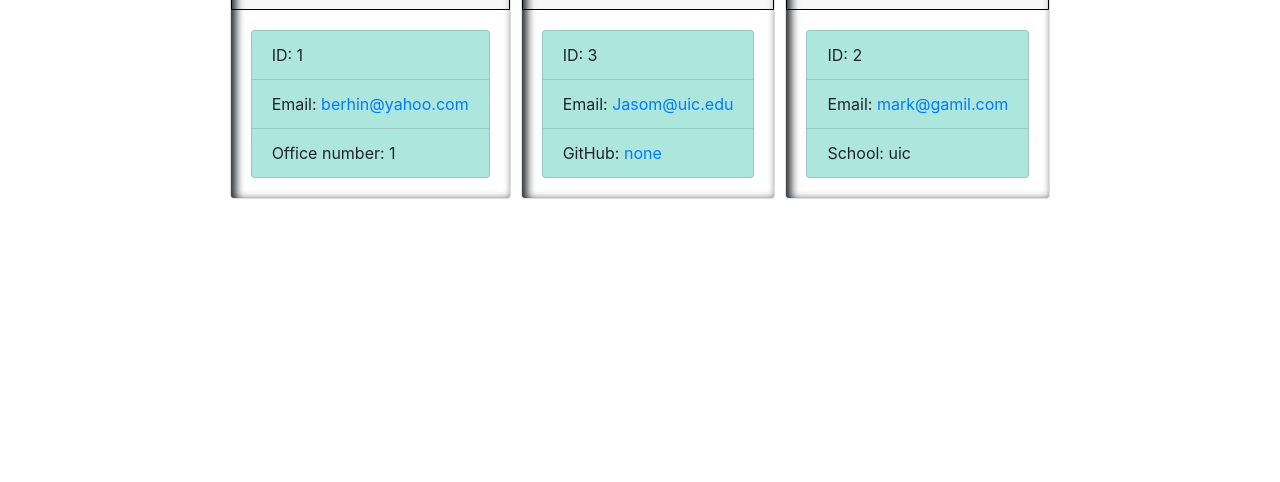
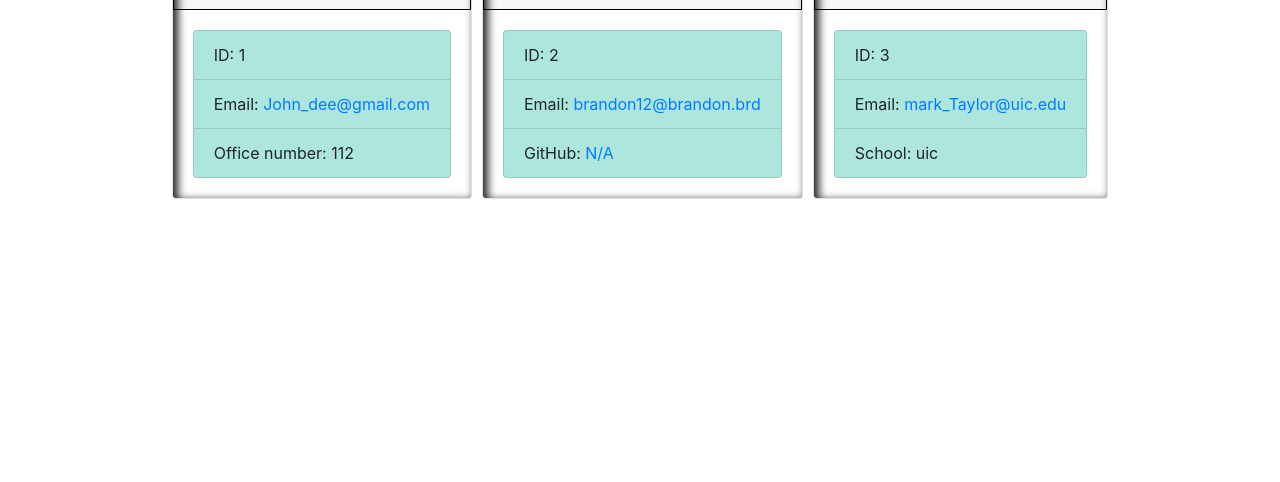
Before and after one commit to Bbeyenene/Employee-Information-Template-Engine, a website: page output/team.html in a window 1280 px wide. Shown: the part 318-800 px from the top of the page. Drawn offline with nearby package versions, Linux system fonts and the light colour scheme.

Commit message:
README.md added

```diff
--- a/output/team.html
+++ b/output/team.html
@@ -25,27 +25,27 @@
             <div class="team-area col-12 d-flex justify-content-center">
                 <div class="card employee-card">
     <div class="card-header">
-        <h2 class="card-title">berhane</h2>
+        <h2 class="card-title">John</h2>
         <h3 class="card-title"><i class="fas fa-mug-hot mr-2"></i>Manager</h3>
     </div>
     <div class="card-body">
         <ul class="list-group">
             <li class="list-group-item">ID: 1</li>
-            <li class="list-group-item">Email: <a href="mailto:berhin@yahoo.com">berhin@yahoo.com</a></li>
-            <li class="list-group-item">Office number: 1</li>
+            <li class="list-group-item">Email: <a href="mailto:brhin@gmail.com">John_dee@gmail.com</a></li>
+            <li class="list-group-item">Office number: 112</li>
         </ul>
     </div>
 </div>
 <div class="card employee-card">
     <div class="card-header">
-        <h2 class="card-title">Jason</h2>
+        <h2 class="card-title">brandon</h2>
         <h3 class="card-title"><i class="fas fa-glasses mr-2"></i>Engineer</h3>
     </div>
     <div class="card-body">
         <ul class="list-group">
-            <li class="list-group-item">ID: 3</li>
-            <li class="list-group-item">Email: <a href="mailto:Jasom@uic.edu">Jasom@uic.edu</a></li>
-            <li class="list-group-item">GitHub: <a href="https://github.com/none" target="_blank" rel="noopener noreferrer">none</a></li>
+            <li class="list-group-item">ID: 2</li>
+            <li class="list-group-item">Email: <a href="mailto:brad@gmail.com">brandon12@brandon.brd</a></li>
+            <li class="list-group-item">GitHub: <a href="https://github.com/none" target="_blank" rel="noopener noreferrer">N/A</a></li>
         </ul>
     </div>
 </div>
@@ -56,9 +56,9 @@
     </div>
     <div class="card-body">
         <ul class="list-group">
-            <li class="list-group-item x">ID: 2</li>
-            <li class="list-group-item x" >Email: <a href="mailto:mark@gamil.com">mark@gamil.com</a></li>
-            <li class="list-group-item x">School: uic</li>
+            <li class="list-group-item">ID: 3</li>
+            <li class="list-group-item">Email: <a href="mailto:mark@gmail.com">mark_Taylor@uic.edu</a></li>
+            <li class="list-group-item">School: uic</li>
         </ul>
     </div>
 </div>
```
Also changed, not shown: README.md.
